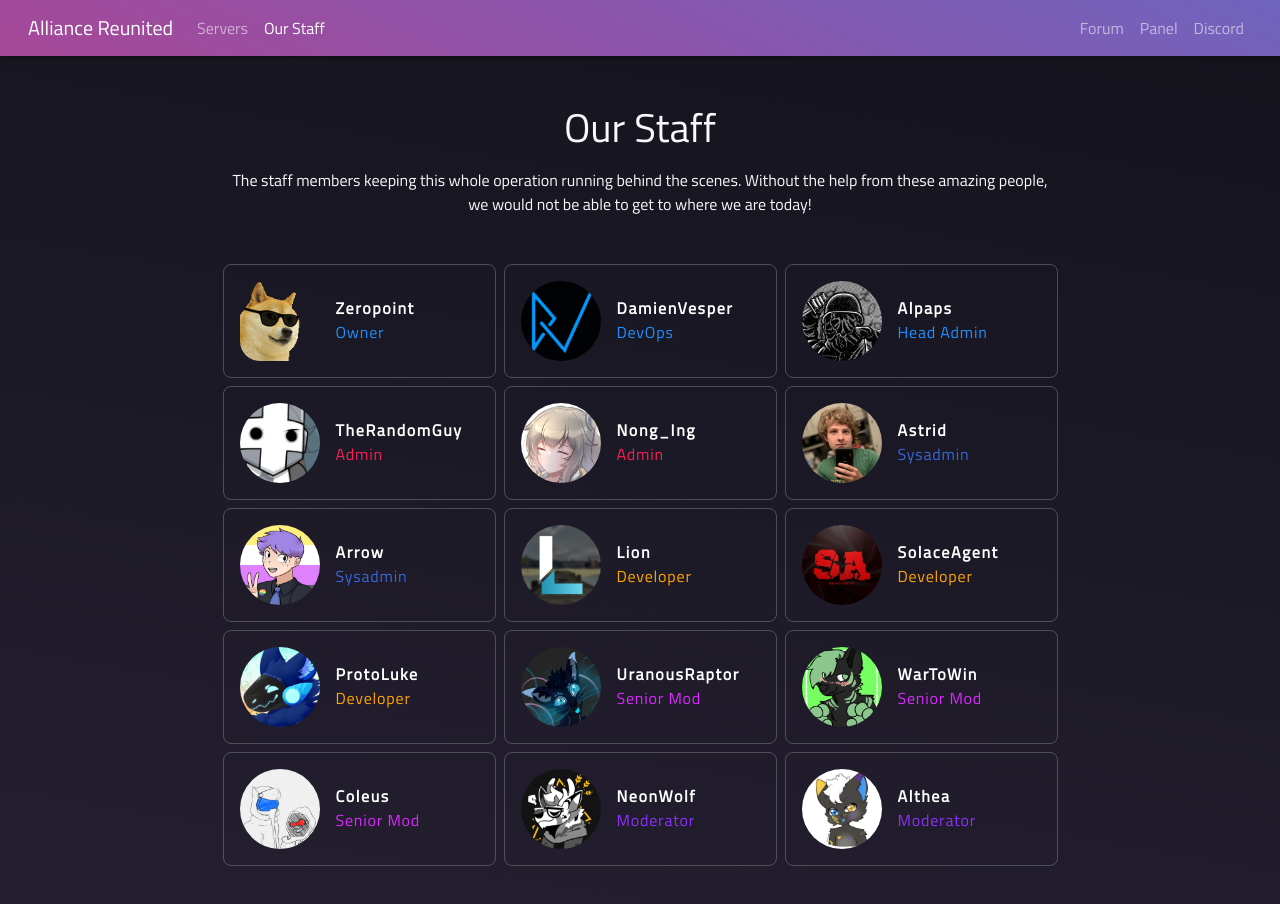
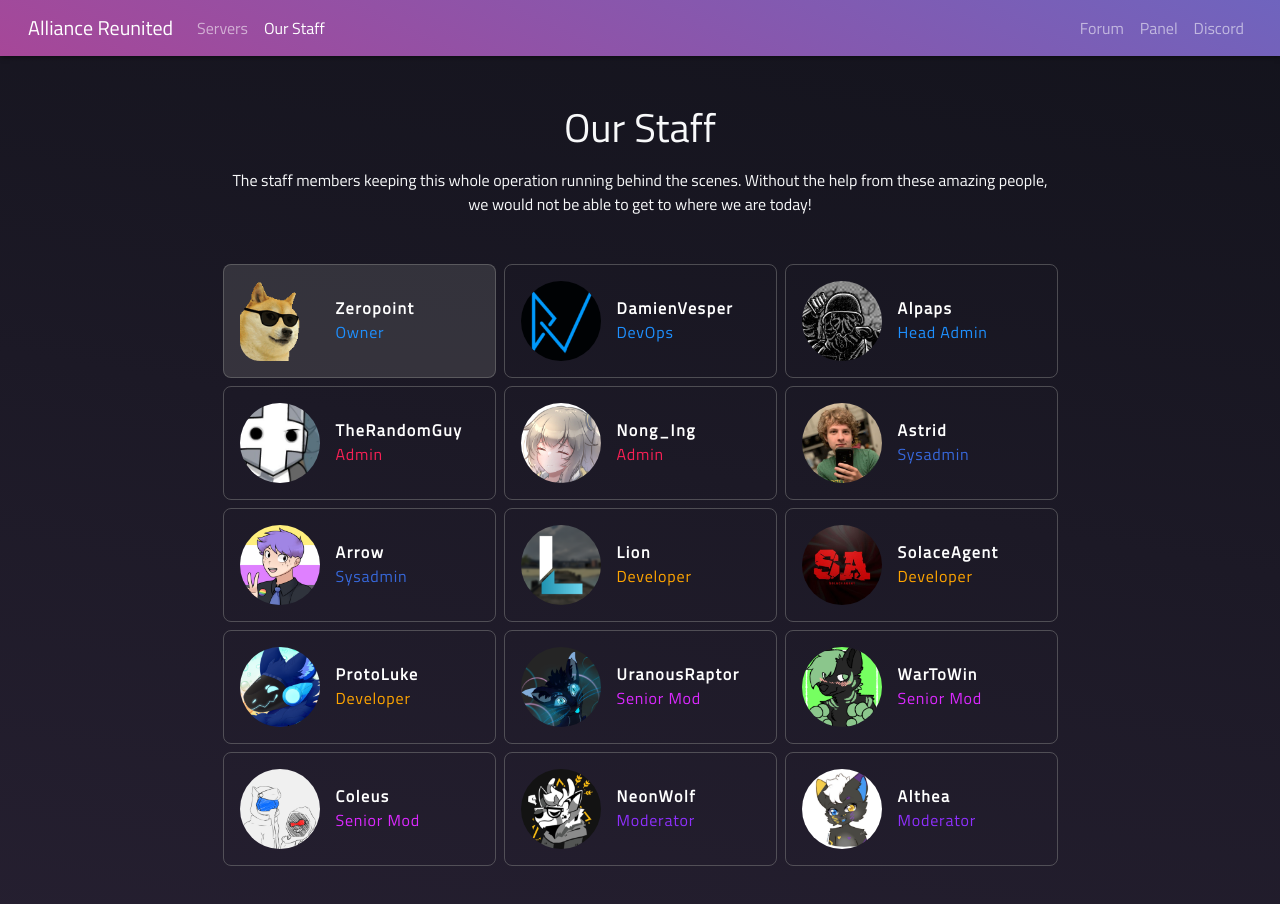
Before and after one commit to Alliance-Reunited/alru.cloud, a React app: page /staff in a window 1280 px wide. In both pictures the pointer is over the element 359 px from the left and 321 px from the top of the page. Shown: the top 904 px of the page. Built offline with nearby package versions, Linux system fonts and the light colour scheme.

Commit message:
staff card: bg color on hover

```diff
--- a/public/assets/scss/pages/staff.scss
+++ b/public/assets/scss/pages/staff.scss
@@ -98,6 +98,7 @@ a.apply:hover {
         border-radius: 0.5rem;
 
         padding: 1em;
+        transition: 0.3s;
 
         img {
             width: 5em;
@@ -152,6 +153,7 @@ a.apply:hover {
     .card:nth-child(15) { animation: fadeIn 6s; }
 
     .card:hover {
+        background-color: #82828240;
         img {
             border-radius: 25%;
         }
```
